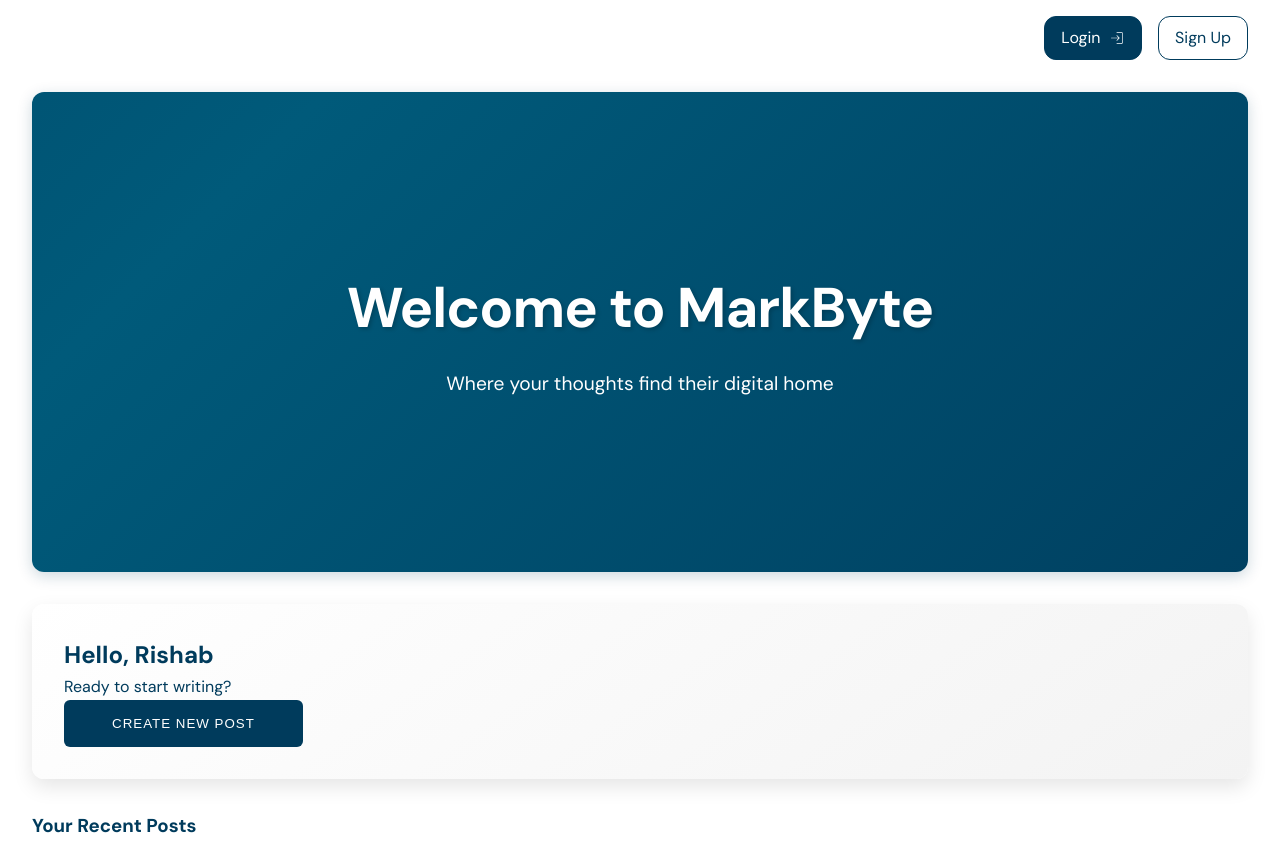
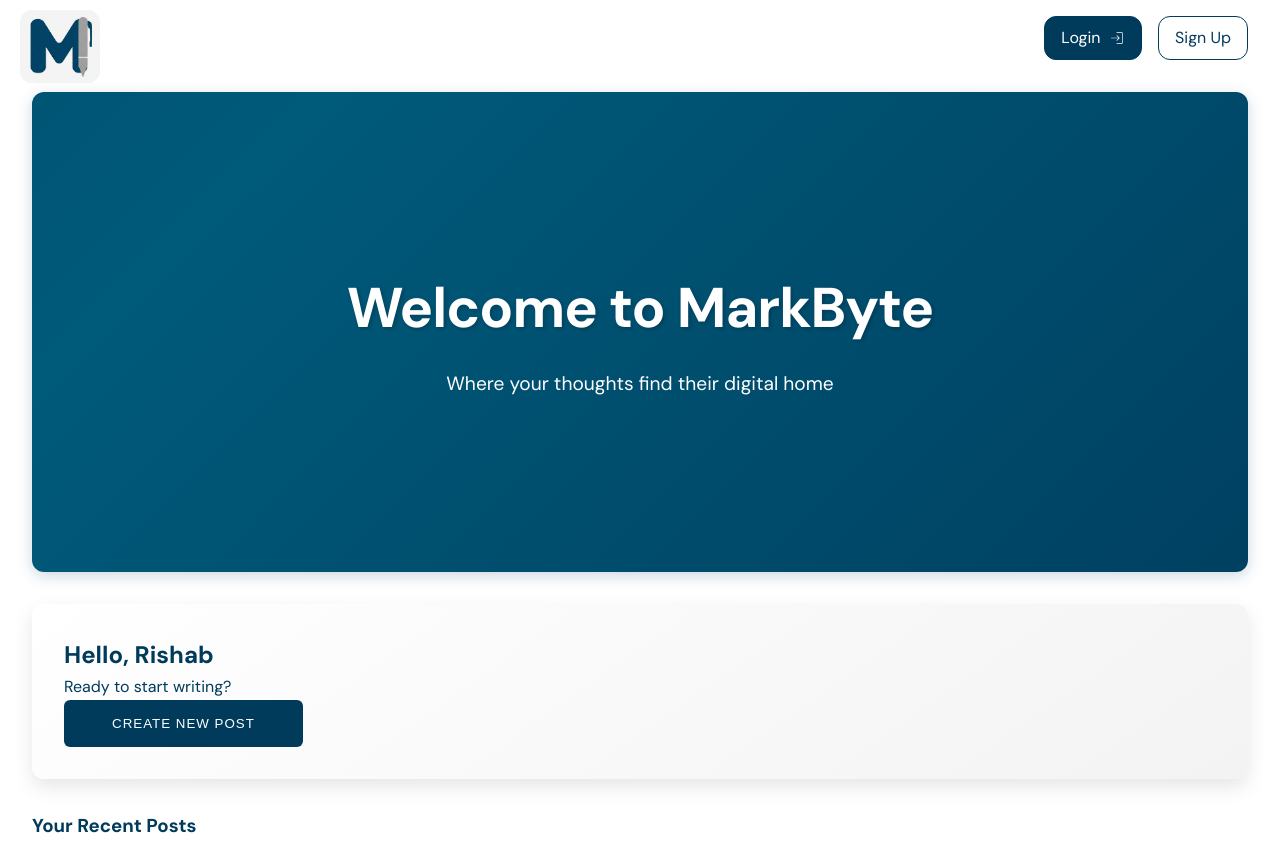
Before and after one commit to shrijan-swaminathan/markbyte, a React (Vite) app in the folder frontend/markbyte/: page / in a window 1280 px wide. Built offline with nearby package versions, Linux system fonts and the light colour scheme.

Commit message:
Added logo on home page

```diff
--- a/frontend/markbyte/src/Home/Home.css
+++ b/frontend/markbyte/src/Home/Home.css
@@ -32,7 +32,7 @@ body {
 }
 
 .home-container {
-    max-width: 4000px;
+    max-width: 1500px;
     margin: 0 auto;
     padding-left: var(--spacing-md);
     padding-right: var(--spacing-md);
@@ -196,3 +196,12 @@ img, svg {
     max-width: 100%;
     height: auto;
 }
+
+.page-logo-2{
+    position: absolute;
+    top: 10px;   /* Adjust as needed */
+    left: 20px;  /* Adjust as needed */
+    width: 80px;  /* Adjust the size */
+    height: auto;
+    border-radius: var(--border-radius);
+}
--- a/frontend/markbyte/src/Home/Home.jsx
+++ b/frontend/markbyte/src/Home/Home.jsx
@@ -9,6 +9,7 @@ function Home() {
     return (
         <div className="App">
             <header className="header">
+                    <img src="src/assets/MarkByte Logo.jpg" alt="MarkByte Logo" className="page-logo-2" />
                     <button className="login-button" onClick={() => navigate('/login')}>Login &nbsp;<CiLogin /></button>
                     <button className="signup-button" onClick={() => navigate('/signup')}>Sign Up</button>
             </header>
```
